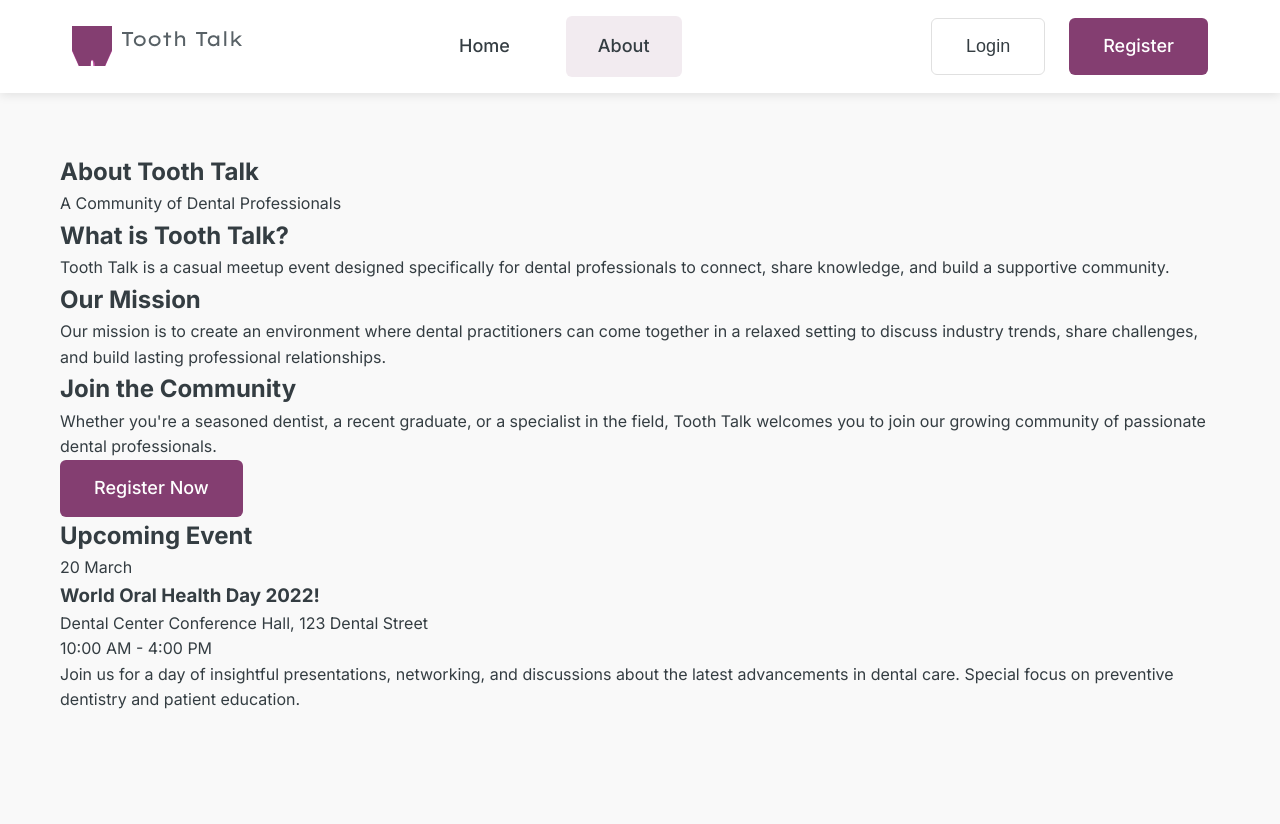
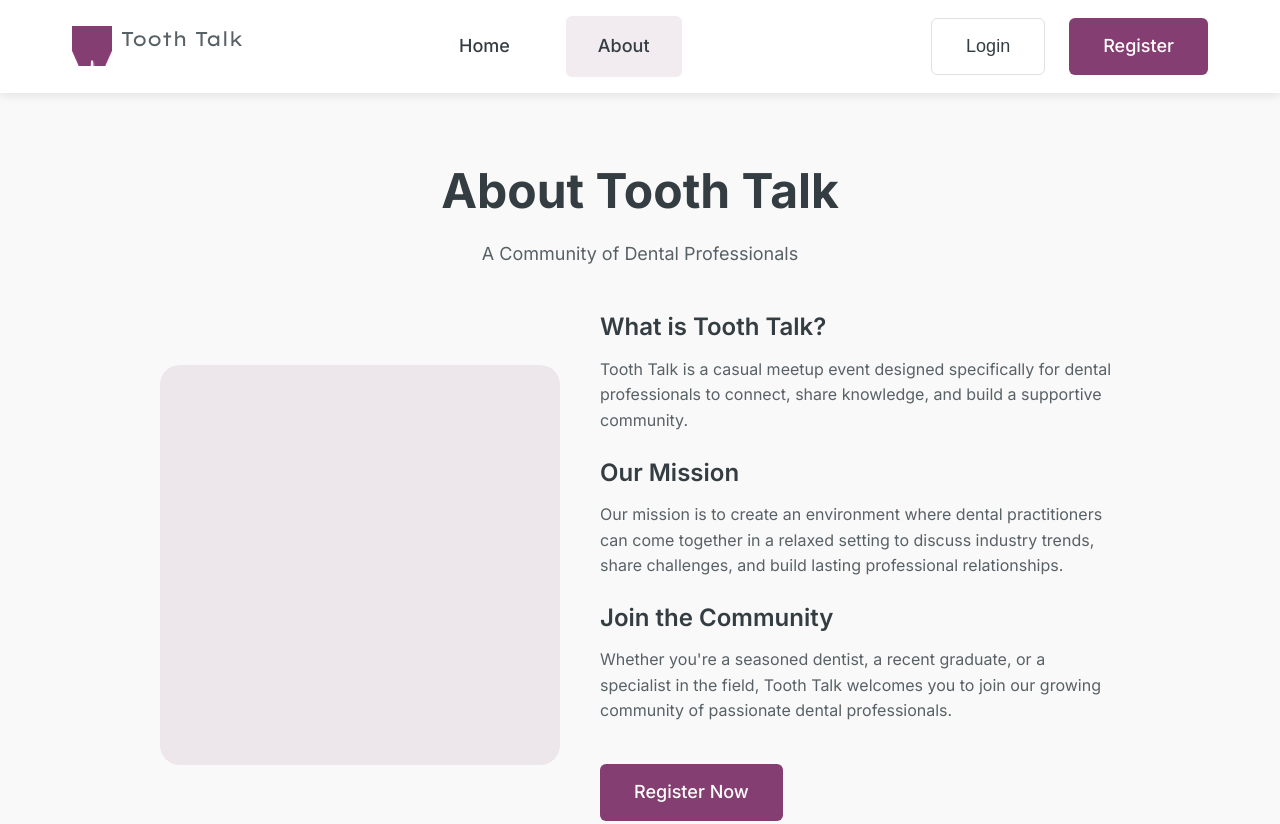
Before and after one commit to cursor-101/tooth-talk-registration, a plain HTML site: page about.html in a window 1280 px wide. Shown: the top 824 px of the page. Before the commit the page ends 800 px from the top, so only its background shows below. Drawn offline with Linux system fonts and the light colour scheme.

Commit message:
Add About page CSS styles

```diff
--- a/css/styles.css
+++ b/css/styles.css
@@ -308,6 +308,144 @@ body {
     background-color: #e0e0e0;
     border-radius: 50%;
     box-shadow: 0 10px 20px rgba(41, 41, 42, 0.07);
+}
+
+/* About page styles */
+.about-page {
+    max-width: 1000px;
+}
+
+.about-section {
+    margin-bottom: 60px;
+    width: 100%;
+}
+
+.about-section h1 {
+    font-size: 48px;
+    font-weight: 700;
+    color: #343D42;
+    margin-bottom: 10px;
+    text-align: center;
+}
+
+.about-section .subtitle {
+    font-size: 18px;
+    color: #586166;
+    text-align: center;
+    margin-bottom: 40px;
+}
+
+.about-content {
+    display: flex;
+    gap: 40px;
+    align-items: center;
+}
+
+.about-image {
+    width: 400px;
+    height: 400px;
+    position: relative;
+}
+
+.about-image-inner {
+    width: 100%;
+    height: 100%;
+    background-color: #843E71;
+    opacity: 0.1;
+    border-radius: 20px;
+}
+
+.about-text {
+    flex: 1;
+}
+
+.about-text h2 {
+    font-size: 24px;
+    font-weight: 600;
+    color: #343D42;
+    margin-bottom: 10px;
+    margin-top: 20px;
+}
+
+.about-text h2:first-child {
+    margin-top: 0;
+}
+
+.about-text p {
+    font-size: 16px;
+    color: #586166;
+    margin-bottom: 20px;
+}
+
+.about-text .btn {
+    margin-top: 20px;
+}
+
+.event-details {
+    width: 100%;
+}
+
+.event-details h2 {
+    font-size: 34px;
+    font-weight: 500;
+    color: #343D42;
+    margin-bottom: 20px;
+    text-align: center;
+}
+
+.event-card {
+    background-color: #FFFFFF;
+    border-radius: 10px;
+    box-shadow: 0 4px 20px rgba(0, 0, 0, 0.08);
+    padding: 30px;
+    display: flex;
+    gap: 30px;
+}
+
+.event-date {
+    min-width: 120px;
+    height: 120px;
+    background-color: #843E71;
+    border-radius: 10px;
+    display: flex;
+    justify-content: center;
+    align-items: center;
+}
+
+.date-inner {
+    text-align: center;
+    color: #FFFFFF;
+}
+
+.date-inner .day {
+    font-size: 48px;
+    font-weight: 700;
+    display: block;
+    line-height: 1;
+}
+
+.date-inner .month {
+    font-size: 20px;
+    font-weight: 500;
+}
+
+.event-info h3 {
+    font-size: 24px;
+    font-weight: 600;
+    color: #343D42;
+    margin-bottom: 10px;
+}
+
+.event-location, .event-time {
+    font-size: 16px;
+    color: #586166;
+    margin-bottom: 5px;
+}
+
+.event-description {
+    margin-top: 15px;
+    font-size: 16px;
+    color: #343D42;
 }
 
 /* Registration page styles */
@@ -805,6 +943,14 @@ body {
     .hero-text h1 {
         font-size: 48px;
     }
+
+    .about-content {
+        flex-direction: column;
+    }
+
+    .about-text {
+        text-align: center;
+    }
 }
 
 @media (max-width: 768px) {
@@ -842,6 +988,12 @@ body {
     .action-buttons .btn {
         width: 100%;
     }
+
+    .event-card {
+        flex-direction: column;
+        align-items: center;
+        text-align: center;
+    }
 }
 
 @media (max-width: 576px) {
```
